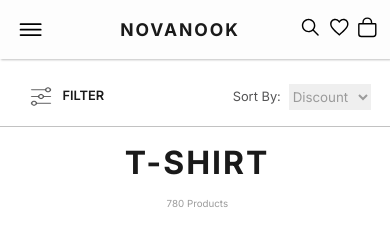
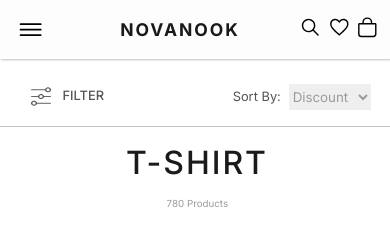
Before and after one commit to Vaibhavoberoi07/Novanook-e-commerce-, a Next.js app: page /shop in a window 390 px wide. Shown: the top 232 px of the page. Built offline with nearby package versions, Linux system fonts and the light colour scheme.

Commit message:
last commit

```diff
--- a/src/app/globals.css
+++ b/src/app/globals.css
@@ -1048,9 +1048,9 @@ input[type="range"] {
   .f {
     margin-top: 0.7vh;
     margin-left: 2vw;
-    font-weight: 600;
+    font-weight: 500;
     font-size: 3.3vw;
-    color: #1a1a1a;
+    color: var(--color);
   }
 
   #checkbox {
@@ -1090,7 +1090,7 @@ input[type="range"] {
   letter-spacing: 0.5vw;
   margin-top: 2vh;
   color: #1a1a1a;
-  font-weight: bold;
+  font-weight: 500;
 }
 
 .display{
```
